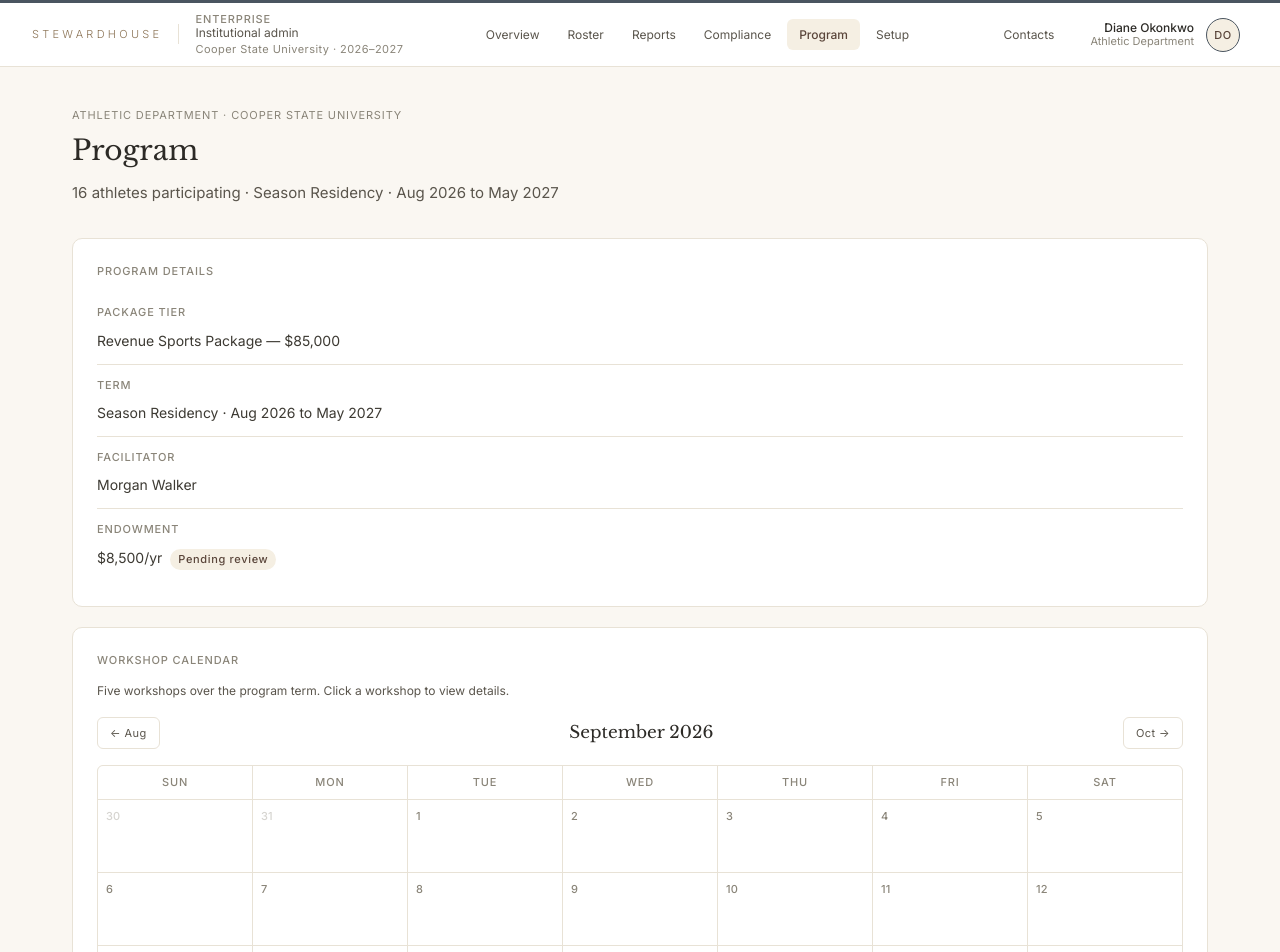
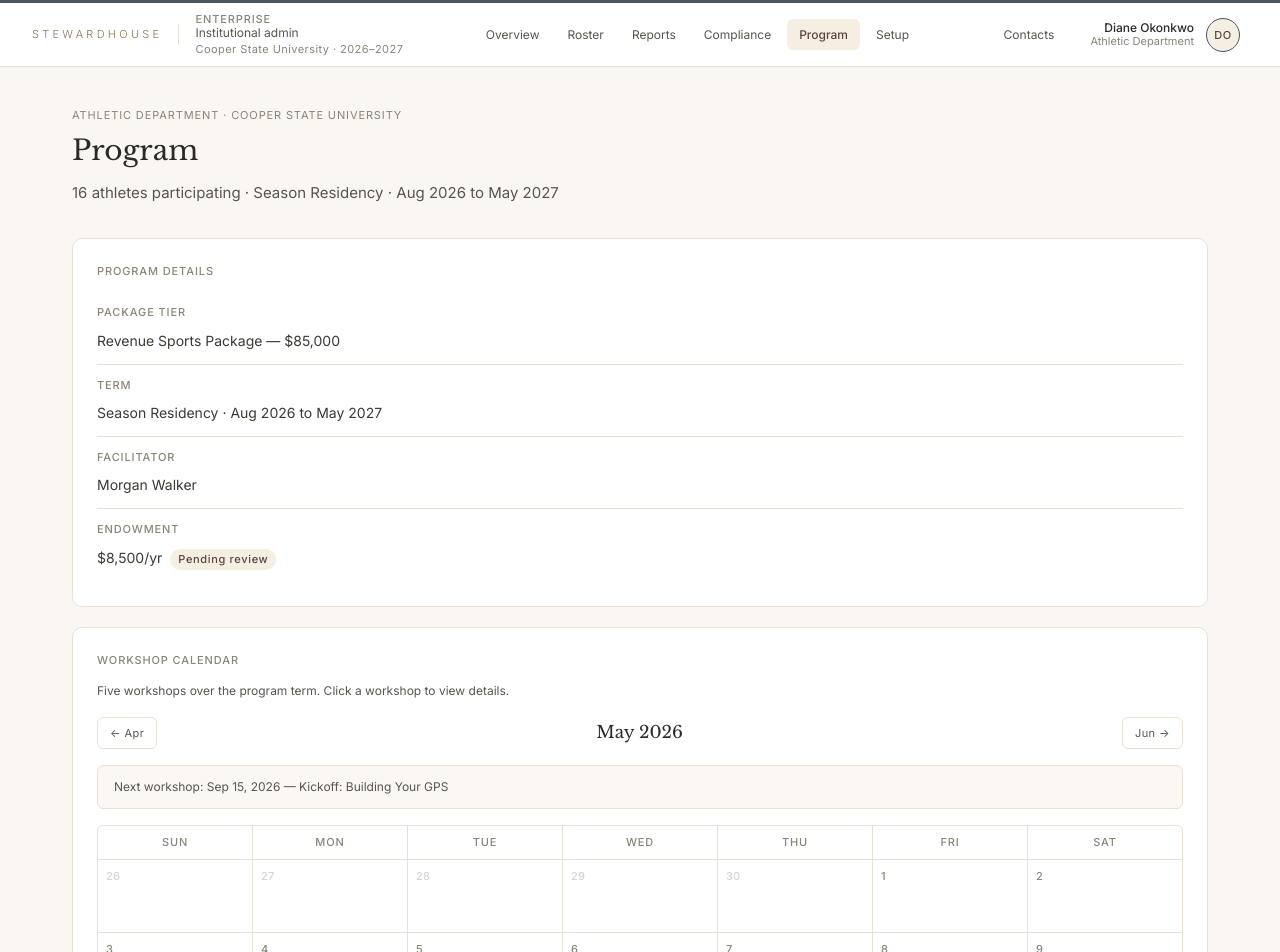
Before and after one commit to talabifaouzi/stewardhouse-app, a React (Vite) app: page /enterprise/program in a window 1280 px wide. Shown: the top 952 px of the page. Built offline with nearby package versions, Linux system fonts and the light colour scheme.

Commit message:
Enterprise: BarChart date labels + click-to-engaged-athletes + calendar default fix (slice 17)

```diff
--- a/src/components/BarChart.jsx
+++ b/src/components/BarChart.jsx
@@ -15,7 +15,7 @@ import { useState } from 'react';
 
 const Y_TICKS = [0, 25, 50, 75, 100];
 
-export default function BarChart({ data, labels, ariaLabel, tooltipFormatter }) {
+export default function BarChart({ data, labels, ariaLabel, tooltipFormatter, onBarClick }) {
   const [activeIndex, setActiveIndex] = useState(null);
 
   const fmt = tooltipFormatter || ((v, i) => {
@@ -60,6 +60,7 @@ export default function BarChart({ data, labels, ariaLabel, tooltipFormatter })
                   onLeave={() => setActiveIndex(null)}
                   onFocus={() => setActiveIndex(i)}
                   onBlur={() => setActiveIndex(null)}
+                  onClick={onBarClick ? () => onBarClick(value, i) : undefined}
                 />
               ))}
             </div>
@@ -79,7 +80,7 @@ export default function BarChart({ data, labels, ariaLabel, tooltipFormatter })
   );
 }
 
-function BarSlot({ value, isActive, tooltip, onEnter, onLeave, onFocus, onBlur }) {
+function BarSlot({ value, isActive, tooltip, onEnter, onLeave, onFocus, onBlur, onClick }) {
   return (
     <button
       type="button"
@@ -87,6 +88,7 @@ function BarSlot({ value, isActive, tooltip, onEnter, onLeave, onFocus, onBlur }
       onMouseLeave={onLeave}
       onFocus={onFocus}
       onBlur={onBlur}
+      onClick={onClick}
       aria-label={tooltip}
       style={barSlotStyle}
     >
--- a/src/components/WorkshopCalendar.jsx
+++ b/src/components/WorkshopCalendar.jsx
@@ -23,7 +23,7 @@ function dateKey(year, month, day) {
 }
 
 export default function WorkshopCalendar({ workshops, onWorkshopClick }) {
-  const [currentDate, setCurrentDate] = useState(new Date(2026, 8, 1));
+  const [currentDate, setCurrentDate] = useState(new Date());
 
   const year = currentDate.getFullYear();
   const month = currentDate.getMonth();
@@ -36,6 +36,24 @@ export default function WorkshopCalendar({ workshops, onWorkshopClick }) {
     if (!workshopsByDate[key]) workshopsByDate[key] = [];
     workshopsByDate[key].push(w);
   });
+
+  // Derived: does the current view month contain any workshops?
+  const hasWorkshopsInCurrentMonth = workshops.some((w) => {
+    const d = new Date(w.date);
+    return d.getFullYear() === year && d.getMonth() === month;
+  });
+
+  // First workshop after today (for the "Next workshop" pointer banner)
+  const now = new Date();
+  const nextWorkshop = [...workshops]
+    .sort((a, b) => new Date(a.date) - new Date(b.date))
+    .find((w) => new Date(w.date) > now);
+
+  const jumpToNextWorkshop = () => {
+    if (!nextWorkshop) return;
+    const target = new Date(nextWorkshop.date);
+    setCurrentDate(new Date(target.getFullYear(), target.getMonth(), 1));
+  };
 
   const startDayOfWeek = new Date(year, month, 1).getDay();
   const daysInMonth = new Date(year, month + 1, 0).getDate();
@@ -89,6 +107,11 @@ export default function WorkshopCalendar({ workshops, onWorkshopClick }) {
         </button>
       </div>
 
+      {/* "Next workshop" pointer — when current view has no workshops */}
+      {!hasWorkshopsInCurrentMonth && nextWorkshop && (
+        <NextWorkshopBanner workshop={nextWorkshop} onClick={jumpToNextWorkshop} />
+      )}
+
       {/* Day-of-week header + day grid */}
       <div style={gridStyle}>
         {DAY_LABELS.map((d) => (
@@ -117,6 +140,24 @@ export default function WorkshopCalendar({ workshops, onWorkshopClick }) {
         })}
       </div>
     </div>
+  );
+}
+
+function NextWorkshopBanner({ workshop, onClick }) {
+  const [hovered, setHovered] = useState(false);
+  return (
+    <button
+      type="button"
+      onClick={onClick}
+      onMouseEnter={() => setHovered(true)}
+      onMouseLeave={() => setHovered(false)}
+      style={{
+        ...nextWorkshopBannerStyle,
+        background: hovered ? 'var(--sh-bronze-tint)' : 'var(--sh-bg-tint)',
+      }}
+    >
+      Next workshop: {workshop.date} — {workshop.title}
+    </button>
   );
 }
 
@@ -159,6 +200,22 @@ const monthLabelStyle = {
   margin: 0,
   textAlign: 'center',
   flex: 1,
+};
+
+const nextWorkshopBannerStyle = {
+  display: 'block',
+  width: '100%',
+  textAlign: 'left',
+  padding: 'var(--sh-space-3) var(--sh-space-4)',
+  marginBottom: 'var(--sh-space-4)',
+  border: 'var(--sh-border-thin)',
+  borderRadius: 'var(--sh-radius-md)',
+  fontSize: 'var(--sh-text-sm)',
+  color: 'var(--sh-text-secondary)',
+  fontFamily: 'inherit',
+  cursor: 'pointer',
+  transition: 'background 150ms ease',
+  lineHeight: 1.5,
 };
 
 const navButtonStyle = {
--- a/src/data/enterpriseFixtures.js
+++ b/src/data/enterpriseFixtures.js
@@ -462,6 +462,28 @@ export const workshops = [
 
 export const engagementTimeline = [35, 42, 50, 48, 58, 62, 55, 67, 72, 64, 70, 75]; // 12 weeks of weekly active %
 
+/** @type {Array<string>} */
+export const engagementWeekDates = [
+  'Aug 31', 'Sep 7', 'Sep 14', 'Sep 21', 'Sep 28', 'Oct 5',
+  'Oct 12', 'Oct 19', 'Oct 26', 'Nov 2', 'Nov 9', 'Nov 16',
+];
+
+/** @type {Array<Array<number>>} */
+export const engagedAthletesByWeek = [
+  [1, 2, 6, 9, 12, 13],                          // W1 — 6 athletes (~37.5%)
+  [1, 2, 6, 9, 12, 13, 14],                      // W2 — 7 (~43.8%)
+  [1, 2, 4, 6, 9, 12, 13, 14],                   // W3 — 8 (50%)
+  [1, 2, 6, 9, 12, 13, 14, 15],                  // W4 — 8 (50%)
+  [1, 2, 4, 6, 9, 11, 12, 13, 15],               // W5 — 9 (~56.3%)
+  [1, 2, 3, 4, 6, 9, 11, 12, 13, 15],            // W6 — 10 (62.5%)
+  [1, 2, 3, 4, 6, 9, 11, 12, 13],                // W7 — 9 (~56.3%)
+  [1, 2, 3, 4, 6, 9, 11, 12, 13, 14, 15],        // W8 — 11 (~68.8%)
+  [1, 2, 3, 4, 6, 7, 9, 11, 12, 13, 14, 15],     // W9 — 12 (75%)
+  [1, 2, 3, 4, 6, 9, 11, 12, 13, 15],            // W10 — 10 (62.5%)
+  [1, 2, 3, 4, 6, 9, 11, 12, 13, 14, 15],        // W11 — 11 (~68.8%)
+  [1, 2, 3, 4, 6, 7, 9, 11, 12, 13, 14, 15],     // W12 — 12 (75%)
+];
+
 /** @type {Array<Exclusion>} */
 export const exclusions = [
   {
--- a/src/surfaces/enterprise/EnterpriseOverview.jsx
+++ b/src/surfaces/enterprise/EnterpriseOverview.jsx
@@ -1,5 +1,5 @@
 import { useState } from 'react';
-import { athletes, engagementTimeline } from '../../data/enterpriseFixtures.js';
+import { athletes, engagementTimeline, engagementWeekDates, engagedAthletesByWeek } from '../../data/enterpriseFixtures.js';
 import { Card } from '../../components/Card.jsx';
 import { SectionLabel } from '../../components/SectionLabel.jsx';
 import StatTile from '../../components/StatTile.jsx';
@@ -24,13 +24,39 @@ import { CATEGORY_CONFIG, buildModalTitle } from './shared/categoryFilters.js';
 
 export default function EnterpriseOverview() {
   const [activeCategory, setActiveCategory] = useState(null);
+  const [activeWeek, setActiveWeek] = useState(null);
   const [activeAthlete, setActiveAthlete] = useState(null);
   const [composingTo, setComposingTo] = useState(null);
   const latestEngagement = engagementTimeline[engagementTimeline.length - 1];
 
+  // Unified filter state — bar click and tile click are mutually exclusive
   const config = activeCategory ? CATEGORY_CONFIG[activeCategory] : null;
-  const filteredAthletes = config ? athletes.filter(config.filter) : [];
-  const modalTitle = buildModalTitle(config, filteredAthletes, activeCategory);
+  let filteredAthletes = [];
+  let modalTitle = '';
+  let filterModalOpen = false;
+  if (activeWeek !== null) {
+    const weekIds = engagedAthletesByWeek[activeWeek] || [];
+    filteredAthletes = athletes.filter((a) => weekIds.includes(a.id));
+    modalTitle = `Engaged athletes — week ending ${engagementWeekDates[activeWeek]} — ${filteredAthletes.length} athletes`;
+    filterModalOpen = true;
+  } else if (config) {
+    filteredAthletes = athletes.filter(config.filter);
+    modalTitle = buildModalTitle(config, filteredAthletes, activeCategory);
+    filterModalOpen = true;
+  }
+
+  const closeFilterModal = () => {
+    setActiveCategory(null);
+    setActiveWeek(null);
+  };
+  const openCategory = (key) => {
+    setActiveCategory(key);
+    setActiveWeek(null);
+  };
+  const openWeek = (i) => {
+    setActiveWeek(i);
+    setActiveCategory(null);
+  };
 
   return (
     <main style={mainStyle}>
@@ -42,11 +68,11 @@ export default function EnterpriseOverview() {
 
       {/* Primary stat grid — each tile drills into a filtered athlete list */}
       <div style={statGridStyle}>
-        <StatTile label="Athletes" value={tot} onClick={() => setActiveCategory('all')} />
-        <StatTile label="Actively progressing" value={onTrack} sublabel={`${activelyProgressingPct}% of program`} onClick={() => setActiveCategory('actively-progressing')} />
-        <StatTile label="Certified" value={certD} onClick={() => setActiveCategory('certified')} />
-        <StatTile label="Not yet active" value={stalled} onClick={() => setActiveCategory('not-yet-active')} />
-        <StatTile label="Invited" value={notStarted} onClick={() => setActiveCategory('invited')} />
+        <StatTile label="Athletes" value={tot} onClick={() => openCategory('all')} />
+        <StatTile label="Actively progressing" value={onTrack} sublabel={`${activelyProgressingPct}% of program`} onClick={() => openCategory('actively-progressing')} />
+        <StatTile label="Certified" value={certD} onClick={() => openCategory('certified')} />
+        <StatTile label="Not yet active" value={stalled} onClick={() => openCategory('not-yet-active')} />
+        <StatTile label="Invited" value={notStarted} onClick={() => openCategory('invited')} />
       </div>
 
       {/* Supplementary line */}
@@ -62,18 +88,19 @@ export default function EnterpriseOverview() {
         </div>
         <BarChart
           data={engagementTimeline}
-          labels={engagementTimeline.map((_, i) => `W${i + 1}`)}
-          ariaLabel={`Weekly engagement rate over 12 weeks, ranging from ${Math.min(...engagementTimeline)}% to ${Math.max(...engagementTimeline)}%. Current week: ${engagementTimeline[engagementTimeline.length - 1]}%.`}
+          labels={engagementWeekDates}
+          onBarClick={(_, i) => openWeek(i)}
+          ariaLabel={`Weekly engagement rate over 12 weeks ending ${engagementWeekDates[engagementWeekDates.length - 1]}, ranging from ${Math.min(...engagementTimeline)}% to ${Math.max(...engagementTimeline)}%. Current week: ${engagementTimeline[engagementTimeline.length - 1]}%. Click a bar to see engaged athletes for that week.`}
         />
         <p style={engagementCaptionStyle}>
           Current week: {latestEngagement}% active — up from {engagementTimeline[0]}% in week 1.
         </p>
       </Card>
 
-      {/* Drill-down: filtered list → individual profile (stacks behind profile) */}
+      {/* Drill-down: filtered list (from tile or bar) → individual profile */}
       <FilteredAthletesModal
-        isOpen={activeCategory !== null}
-        onClose={() => setActiveCategory(null)}
+        isOpen={filterModalOpen}
+        onClose={closeFilterModal}
         title={modalTitle}
         athletes={filteredAthletes}
         onAthleteClick={setActiveAthlete}
--- a/src/surfaces/enterprise/reports/ProgramSummary.jsx
+++ b/src/surfaces/enterprise/reports/ProgramSummary.jsx
@@ -1,11 +1,19 @@
 import { useState } from 'react';
-import { athletes, engagementTimeline, workshops } from '../../../data/enterpriseFixtures.js';
+import {
+  athletes,
+  engagementTimeline,
+  engagementWeekDates,
+  engagedAthletesByWeek,
+  workshops,
+} from '../../../data/enterpriseFixtures.js';
 import { Card } from '../../../components/Card.jsx';
 import { SectionLabel } from '../../../components/SectionLabel.jsx';
 import BarChart from '../../../components/BarChart.jsx';
 import BackLink from '../../../components/BackLink.jsx';
 import StatTile from '../../../components/StatTile.jsx';
 import WorkshopDetail from '../../../components/WorkshopDetail.jsx';
+import FilteredAthletesModal from '../../../components/FilteredAthletesModal.jsx';
+import AthleteProfile from '../../../components/AthleteProfile.jsx';
 import {
   tot,
   gpsRate,
@@ -25,7 +33,16 @@ function capitalize(s) {
 
 export default function ProgramSummary() {
   const [activeWorkshop, setActiveWorkshop] = useState(null);
+  const [activeWeek, setActiveWeek] = useState(null);
+  const [activeAthlete, setActiveAthlete] = useState(null);
   const latestEngagement = engagementTimeline[engagementTimeline.length - 1];
+
+  const weekAthletes = activeWeek !== null
+    ? athletes.filter((a) => (engagedAthletesByWeek[activeWeek] || []).includes(a.id))
+    : [];
+  const weekTitle = activeWeek !== null
+    ? `Engaged athletes — week ending ${engagementWeekDates[activeWeek]} — ${weekAthletes.length} athletes`
+    : '';
 
   return (
     <main style={mainStyle}>
@@ -61,8 +78,9 @@ export default function ProgramSummary() {
           </div>
           <BarChart
             data={engagementTimeline}
-            labels={engagementTimeline.map((_, i) => `W${i + 1}`)}
-            ariaLabel={`Weekly engagement rate over 12 weeks, ranging from ${Math.min(...engagementTimeline)}% to ${Math.max(...engagementTimeline)}%. Current week: ${engagementTimeline[engagementTimeline.length - 1]}%.`}
+            labels={engagementWeekDates}
+            onBarClick={(_, i) => setActiveWeek(i)}
+            ariaLabel={`Weekly engagement rate over 12 weeks ending ${engagementWeekDates[engagementWeekDates.length - 1]}, ranging from ${Math.min(...engagementTimeline)}% to ${Math.max(...engagementTimeline)}%. Current week: ${engagementTimeline[engagementTimeline.length - 1]}%. Click a bar to see engaged athletes for that week.`}
           />
           <p style={engagementCaptionStyle}>
             Current week: {latestEngagement}% active — up from {engagementTimeline[0]}% in week 1.
@@ -91,6 +109,21 @@ export default function ProgramSummary() {
         onClose={() => setActiveWorkshop(null)}
         workshop={activeWorkshop}
         athletesById={athletesById}
+      />
+
+      {/* Engaged-athletes modal (bar click) → AthleteProfile */}
+      <FilteredAthletesModal
+        isOpen={activeWeek !== null}
+        onClose={() => setActiveWeek(null)}
+        title={weekTitle}
+        athletes={weekAthletes}
+        onAthleteClick={setActiveAthlete}
+      />
+
+      <AthleteProfile
+        isOpen={activeAthlete !== null}
+        onClose={() => setActiveAthlete(null)}
+        athlete={activeAthlete}
       />
     </main>
   );
```
